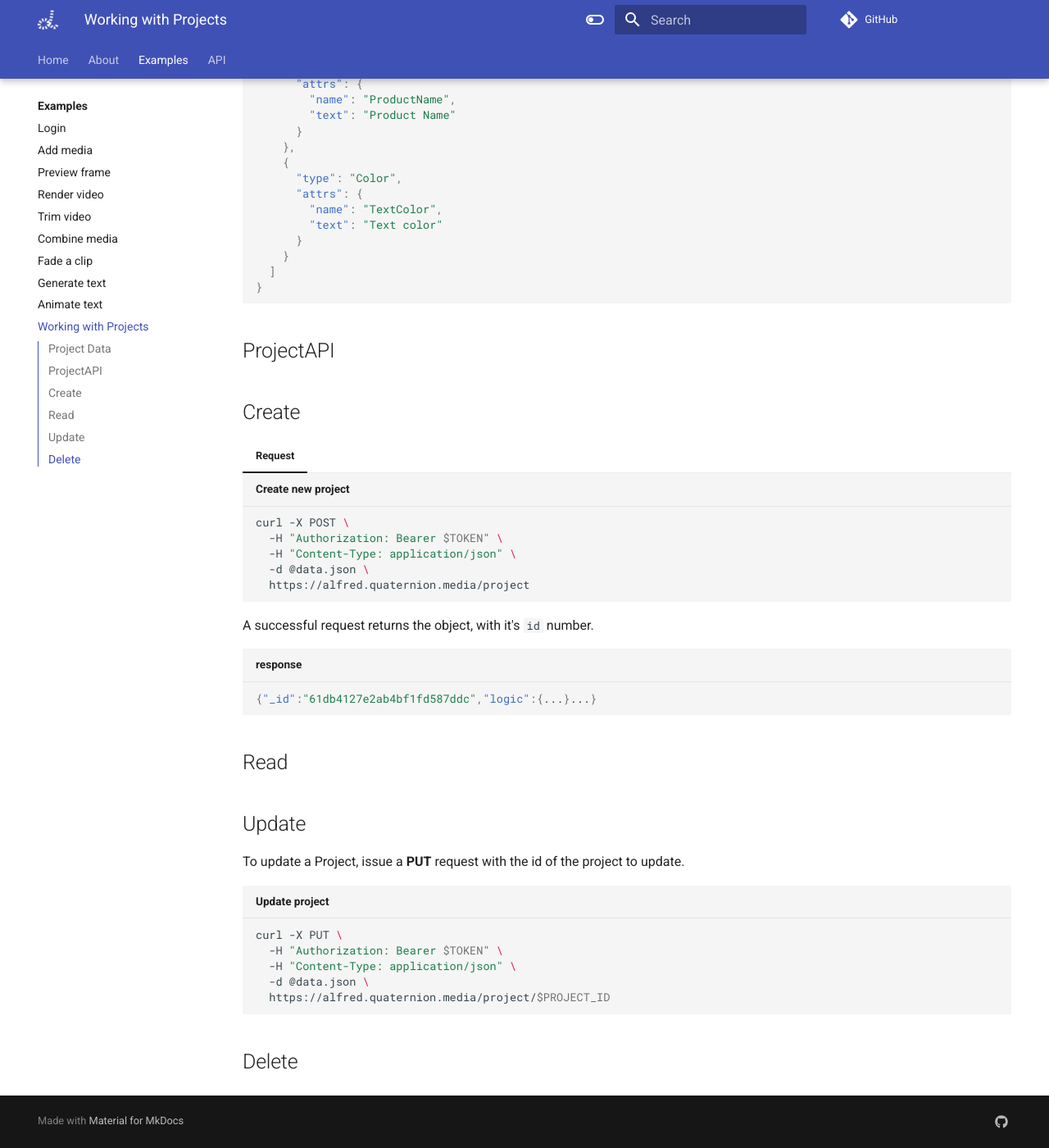
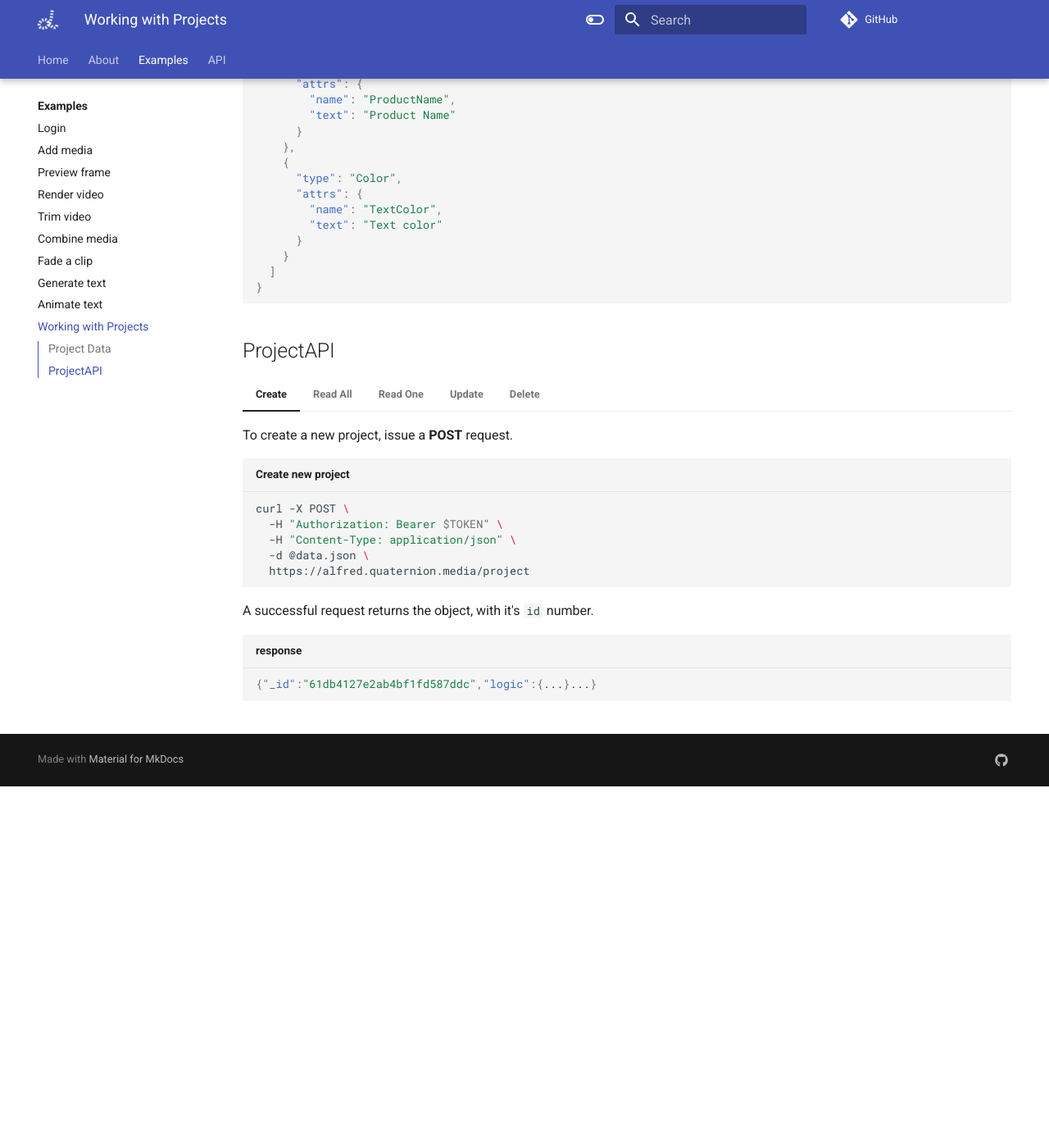
Before and after one commit to quaternionmedia/alfred, an MkDocs documentation site: the page built from docs/examples/project.md, in a window 1280 px wide and 1400 px high, scrolled down 2273 px. Shown: the whole window at 82% size. Built offline with MkDocs 1.6.1 and Material for MkDocs 9.7.7, drawn with Linux system fonts in a browser that asks for light colours; comment, search, counter and statistics services are not loaded; after the commit the page ends 3232 px from its top, so only the background shows below that; some of the changed lines change nothing that is shown.

Commit message:
add project crud examples

````diff
--- a/docs/examples/project.md
+++ b/docs/examples/project.md
@@ -22,8 +22,8 @@
 
 ## ProjectAPI
 
-## Create
-=== "Request"
+=== "Create"
+    To create a new project, issue a **POST** request.
     ``` bash title="Create new project"
     curl -X POST \
       -H "Authorization: Bearer $TOKEN" \
@@ -32,23 +32,38 @@
       https://alfred.quaternion.media/project
     ```
 
+      A successful request returns the object, with it's `id` number.
 
-A successful request returns the object, with it's `id` number.
-
-``` json title="response"
-{"_id":"61db4127e2ab4bf1fd587ddc","logic":{...}...}
-```
-
-## Read
-
-## Update
-To update a Project, issue a **PUT** request with the id of the project to update.
-``` bash title="Update project"
-curl -X PUT \
-  -H "Authorization: Bearer $TOKEN" \
-  -H "Content-Type: application/json" \
-  -d @data.json \
-  https://alfred.quaternion.media/project/$PROJECT_ID
-```
-
-## Delete
+    ``` json title="response"
+    {"_id":"61db4127e2ab4bf1fd587ddc","logic":{...}...}
+    ```
+=== "Read All"
+    To read a list of all projects, issue a **GET** request.
+    ``` bash title="Get all projects"
+    curl -H "Authorization: Bearer $TOKEN" \
+      https://alfred.quaternion.media/project
+    ```
+=== "Read One"
+    To read a Project, issue a **GET** request with the id of the project to read.
+    ``` bash title="Get one project"
+    curl -H "Authorization: Bearer $TOKEN" \
+      https://alfred.quaternion.media/project/$PROJECT_ID
+    ```
+=== "Update"
+    To update a Project, issue a **PUT** request with the id of the project to update.
+    ``` bash title="Update project"
+    curl -X PUT \
+      -H "Authorization: Bearer $TOKEN" \
+      -H "Content-Type: application/json" \
+      -d @data.json \
+      https://alfred.quaternion.media/project
+    ```
+=== "Delete"
+    To delete a Project, issue a **DELETE** request with the id of the project to delete.
+    ``` bash title="Update project"
+    curl -X PUT \
+      -H "Authorization: Bearer $TOKEN" \
+      -H "Content-Type: application/json" \
+      -d @data.json \
+      https://alfred.quaternion.media/project/$PROJECT_ID
+    ```
````
